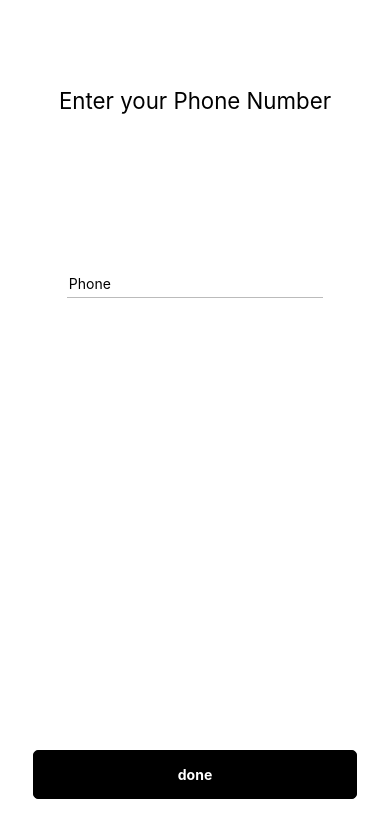
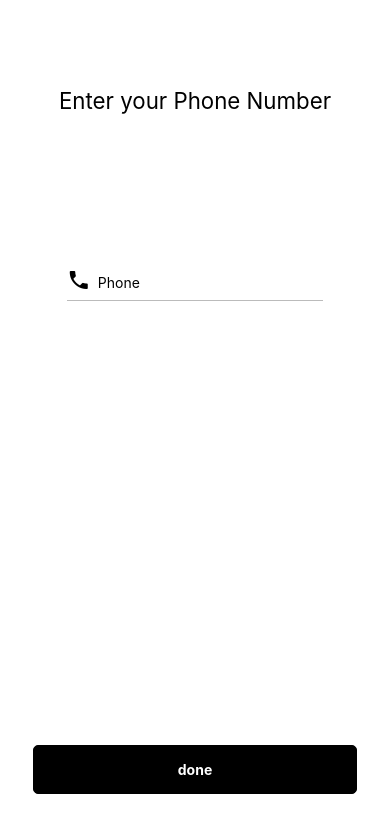
Before and after one commit to mohamedmalek11/RNcourseProject1, a React Native app: screen / in a window 390 px wide. Shown: the top 838 px of the page. Built offline with nearby package versions, Linux system fonts and the light colour scheme; what react-native would draw is missing.

Commit message:
Added  Phone Icon

```diff
--- a/src/Screens/Signin/index.js
+++ b/src/Screens/Signin/index.js
@@ -3,9 +3,15 @@
 import styles from './style';
 import {Input} from '../../components/input';
 import {AppButton} from '../../components/appButton';
+import Icon from 'react-native-vector-icons/MaterialIcons';
+
+function renderPhoneIcon() {
+  return <Icon name="phone" style={styles.IconStyle} />;
+}
 
 export function SignInScreen(props) {
   return (
+    // Enter your Phone Number style:
     <View style={styles.container}>
       <View style={styles.mianTextWrapper}>
         <Text style={styles.mianText}>Enter your Phone Number</Text>
@@ -13,13 +19,16 @@
 
       <View style={styles.InputWrapper}>
         <Input
+          // Phone Style:
           underlined
-          placeholder="Phone"
+          placeholder="Phone                              "
           WrapperStyle={styles.WrapperStyle}
+          // Phone Icon :
+          renderIconLeft={renderPhoneIcon}
         />
       </View>
-      <View style = {styles.ButtonWrapperStyle}>
-          <AppButton  title = "done" WrapperStyle = {styles.ButtonStyle}/>
+      <View style={styles.ButtonWrapperStyle}>
+        <AppButton title="done" WrapperStyle={styles.ButtonStyle} />
       </View>
     </View>
   );
--- a/src/Screens/Signin/style.js
+++ b/src/Screens/Signin/style.js
@@ -15,18 +15,20 @@
     paddingHorizontal: '60@s',
   },
   InputWrapper: {
-    flex:1,
+    flex: 1,
     justifyContent: 'center',
-
   },
-  ButtonStyle: {
-
-  },
+  ButtonStyle: {},
   ButtonWrapperStyle: {
     flex: 1,
     paddingHorizontal: '30@s',
     justifyContent: 'flex-end',
-    paddingBottom: '40@s',
+    paddingBottom: '40@vs',
+  },
+  IconStyle: {
+    fontSize: 24,
+    marginRight: 5,
+    marginBottom:5,
   },
 });
 export default styles;
```
